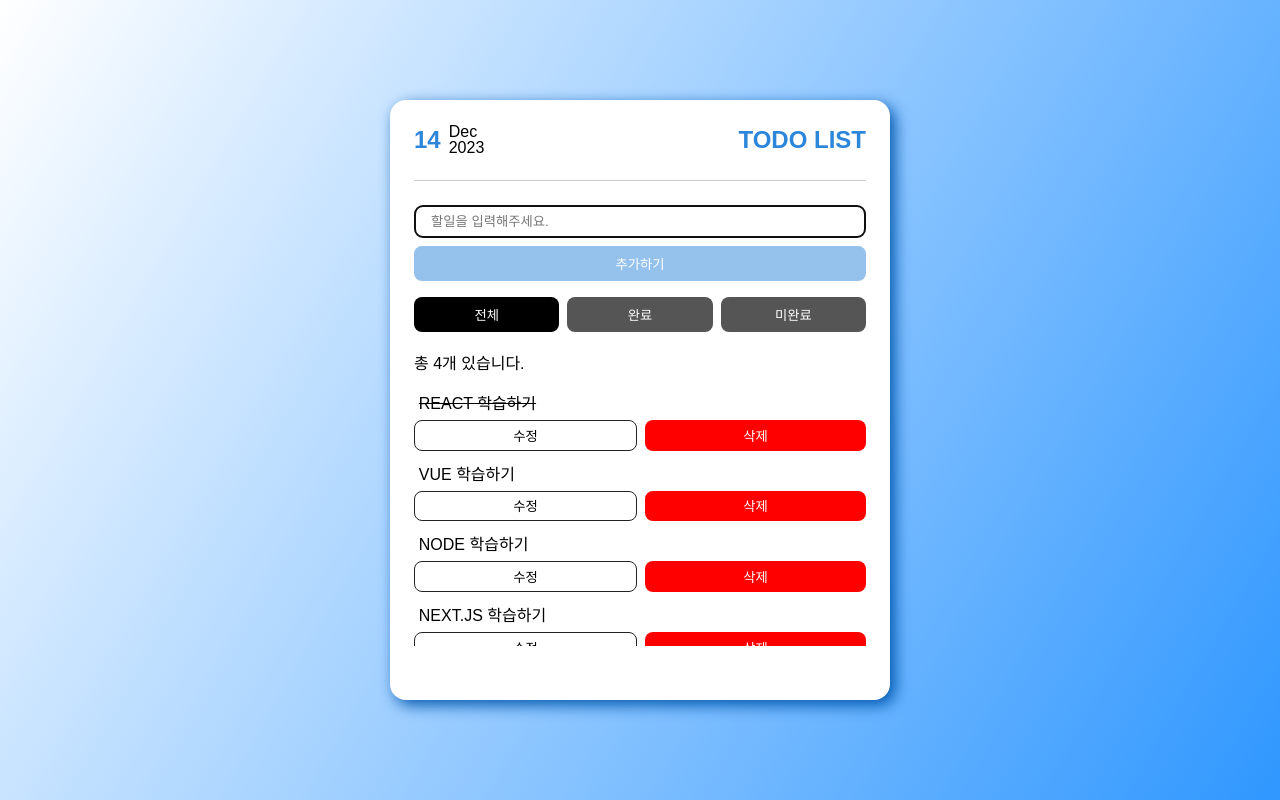
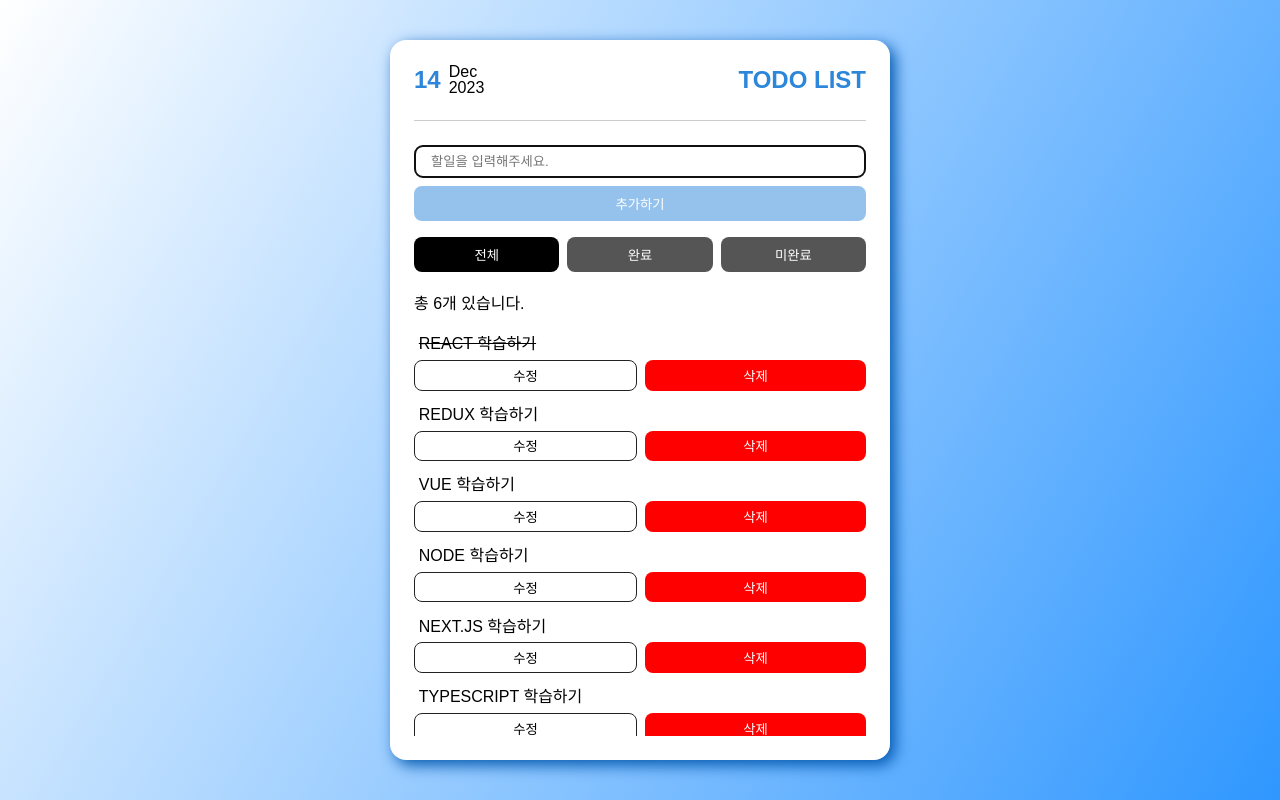
Before and after one commit to Yun7420/todo_list-2023, a React (Create React App) app: page / in a window 1280 px wide. Built offline with nearby package versions, Linux system fonts and the light colour scheme.

Commit message:
09.코드 수정하기

```diff
--- a/src/components/section/Main.jsx
+++ b/src/components/section/Main.jsx
@@ -12,9 +12,11 @@ import TodoList from "../ui/TodoList";
 const seedData = () => {
   const seed = [
     { id: "list1", name: "REACT 학습하기", completed: true },
-    { id: "list2", name: "VUE 학습하기", completed: false },
-    { id: "list3", name: "NODE 학습하기", completed: false },
-    { id: "list3", name: "NEXT.JS 학습하기", completed: false },
+    { id: "list2", name: "REDUX 학습하기", completed: false },
+    { id: "list3", name: "VUE 학습하기", completed: false },
+    { id: "list4", name: "NODE 학습하기", completed: false },
+    { id: "list5", name: "NEXT.JS 학습하기", completed: false },
+    { id: "list6", name: "TYPESCRIPT 학습하기", completed: false },
   ];
 
   setData(seed);
--- a/src/styles/Style.js
+++ b/src/styles/Style.js
@@ -12,6 +12,9 @@ export const Container = styled.div`
 `;
 
 export const Wraaper = styled.div`
+  display: flex;
+  flex-direction: column;
+
   position: absolute;
   top: 50%;
   left: 50%;
@@ -20,7 +23,7 @@ export const Wraaper = styled.div`
   padding: 1.5rem;
 
   width: 500px;
-  height: 600px;
+  height: 90%;
   background-color: #fff;
   border-radius: 1rem;
   box-shadow: 5px 5px 15px #0057ae;
@@ -112,7 +115,6 @@ export const List = styled.ul`
   flex-direction: column;
   gap: 1rem;
 
-  height: 250px;
   overflow-y: scroll;
 
   .viewBox {
```
